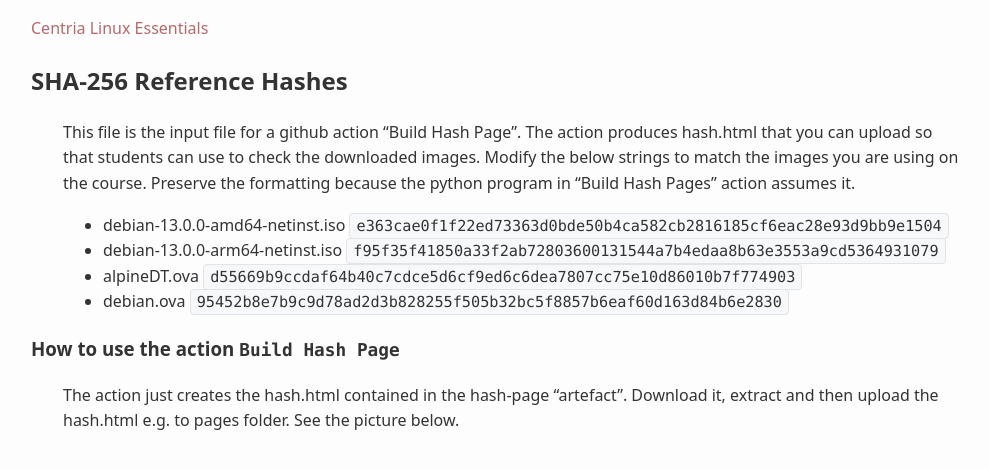
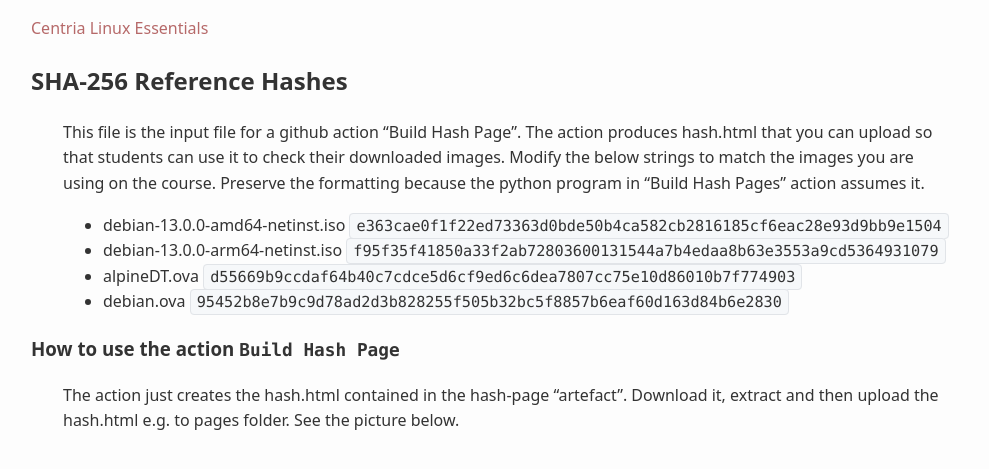
Before and after one commit to averkoc/lx, a Jekyll site: the page built from docs/hashes.md, in a window 1280 px wide, cut to the strip 0-476 px from the top of the page. Shown: the top 469 px of the strip, without its empty margins (129-1118 px from the left). Built offline with Jekyll 4.4.1, drawn with Linux system fonts in a browser that asks for light colours; our own code applies the rules of GitHub Pages for plain Markdown files.

Commit message:
Update hashes.md

```diff
--- a/docs/hashes.md
+++ b/docs/hashes.md
@@ -7,7 +7,7 @@ date: 2025-11-23
 
 ## SHA-256 Reference Hashes
 
-This file is the input file for a github action "Build Hash Page". The action produces hash.html that you can upload so that students can use to check the downloaded images. Modify the below strings to match the images you are using on the course. Preserve the formatting because the python program in "Build Hash Pages" action assumes it.
+This file is the input file for a github action "Build Hash Page". The action produces hash.html that you can upload so that students can use it to check their downloaded images. Modify the below strings to match the images you are using on the course. Preserve the formatting because the python program in "Build Hash Pages" action assumes it.
 
 - debian-13.0.0-amd64-netinst.iso `e363cae0f1f22ed73363d0bde50b4ca582cb2816185cf6eac28e93d9bb9e1504`
 - debian-13.0.0-arm64-netinst.iso `f95f35f41850a33f2ab72803600131544a7b4edaa8b63e3553a9cd5364931079`
```
